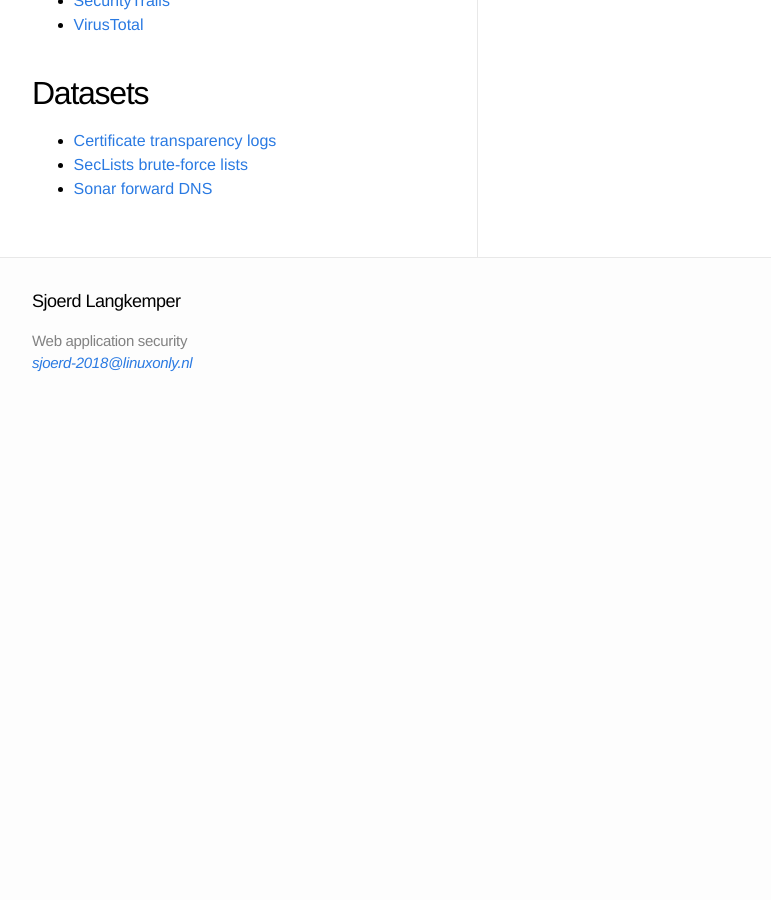
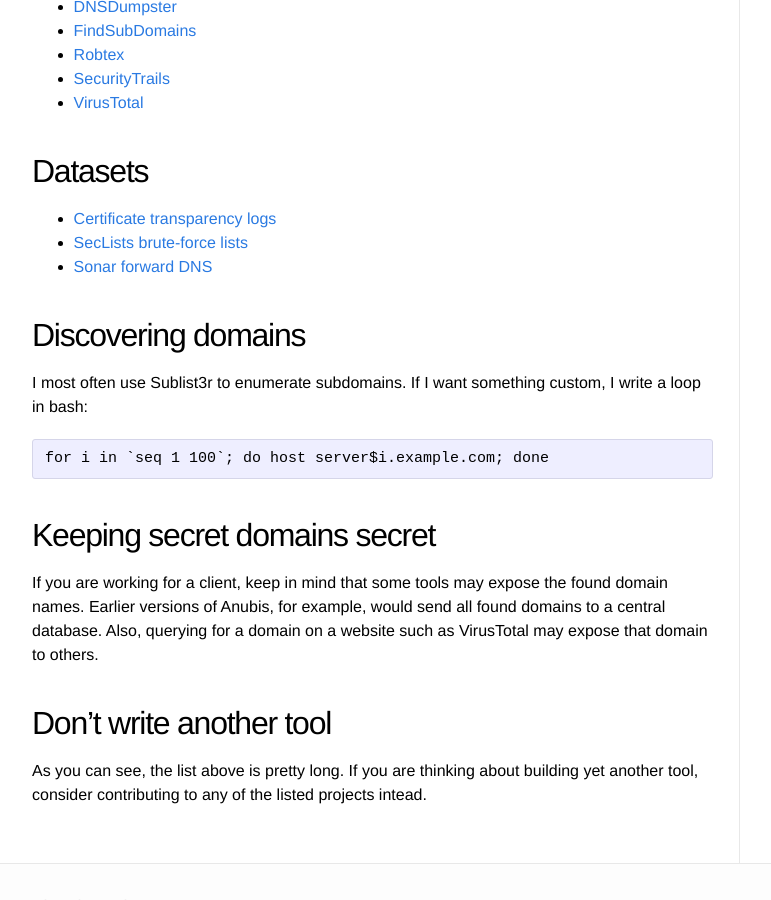
Before and after one commit to Sjord/Sjord.github.io, a Jekyll site: the page built from _posts/2018-05-29-discovering-subdomains.md, in a window 1280 px wide and 900 px high, scrolled down 1187 px. Shown: the whole window, without its empty margins (108-879 px from the left). Built offline with Jekyll 4.4.1, drawn with Linux system fonts in a browser that asks for light colours; before the commit the page ends 1592 px from its top, so only the background shows below that; some of the changed text lies outside the part shown.

Commit message:
Write some text

```diff
--- a/_posts/2018-05-29-discovering-subdomains.md
+++ b/_posts/2018-05-29-discovering-subdomains.md
@@ -4,6 +4,8 @@
 thumbnail: discovering-240.jpg
 date: 2018-06-20
 ---
+
+Early in a pentest it may be helpful to enumerate all the subdomains of a domain in scope. This article lists some tools that do that.
 
 <!-- photo source: http://www.mildenhall.af.mil/News/Article-Display/Article/273410/digging-up-bones-archeologists-discover-human-remains/ -->
 
@@ -51,3 +53,17 @@
 * [Certificate transparency logs](https://www.certificate-transparency.org/known-logs)
 * [SecLists brute-force lists](https://github.com/danielmiessler/SecLists/tree/master/Discovery/DNS)
 * [Sonar forward DNS](https://opendata.rapid7.com/sonar.fdns_v2/)
+
+## Discovering domains
+
+I most often use Sublist3r to enumerate subdomains. If I want something custom, I write a loop in bash:
+
+    for i in `seq 1 100`; do host server$i.example.com; done
+
+## Keeping secret domains secret
+
+If you are working for a client, keep in mind that some tools may expose the found domain names. Earlier versions of Anubis, for example, would send all found domains to a central database. Also, querying for a domain on a website such as VirusTotal may expose that domain to others.
+
+## Don't write another tool
+
+As you can see, the list above is pretty long. If you are thinking about building yet another tool, consider contributing to any of the listed projects intead.
```
